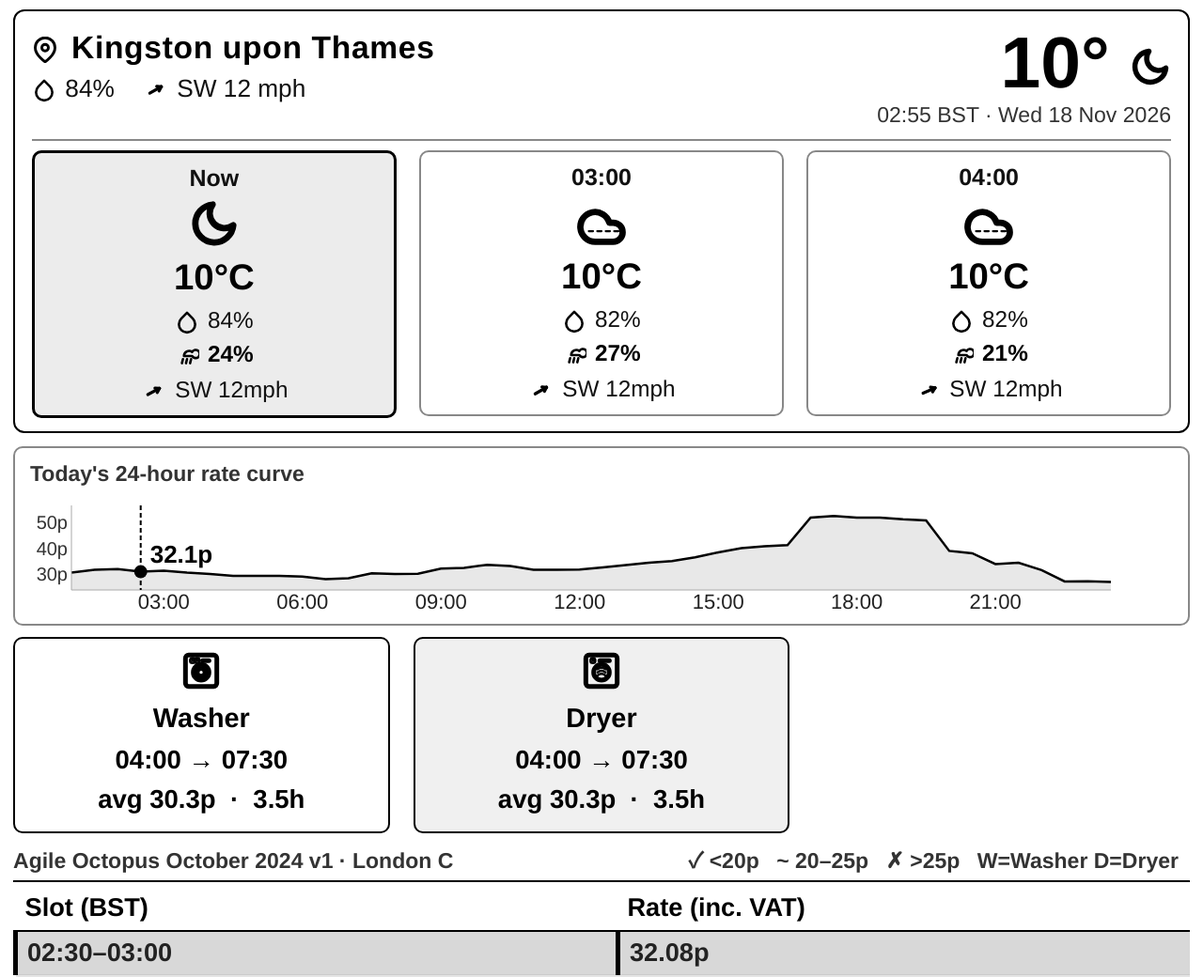
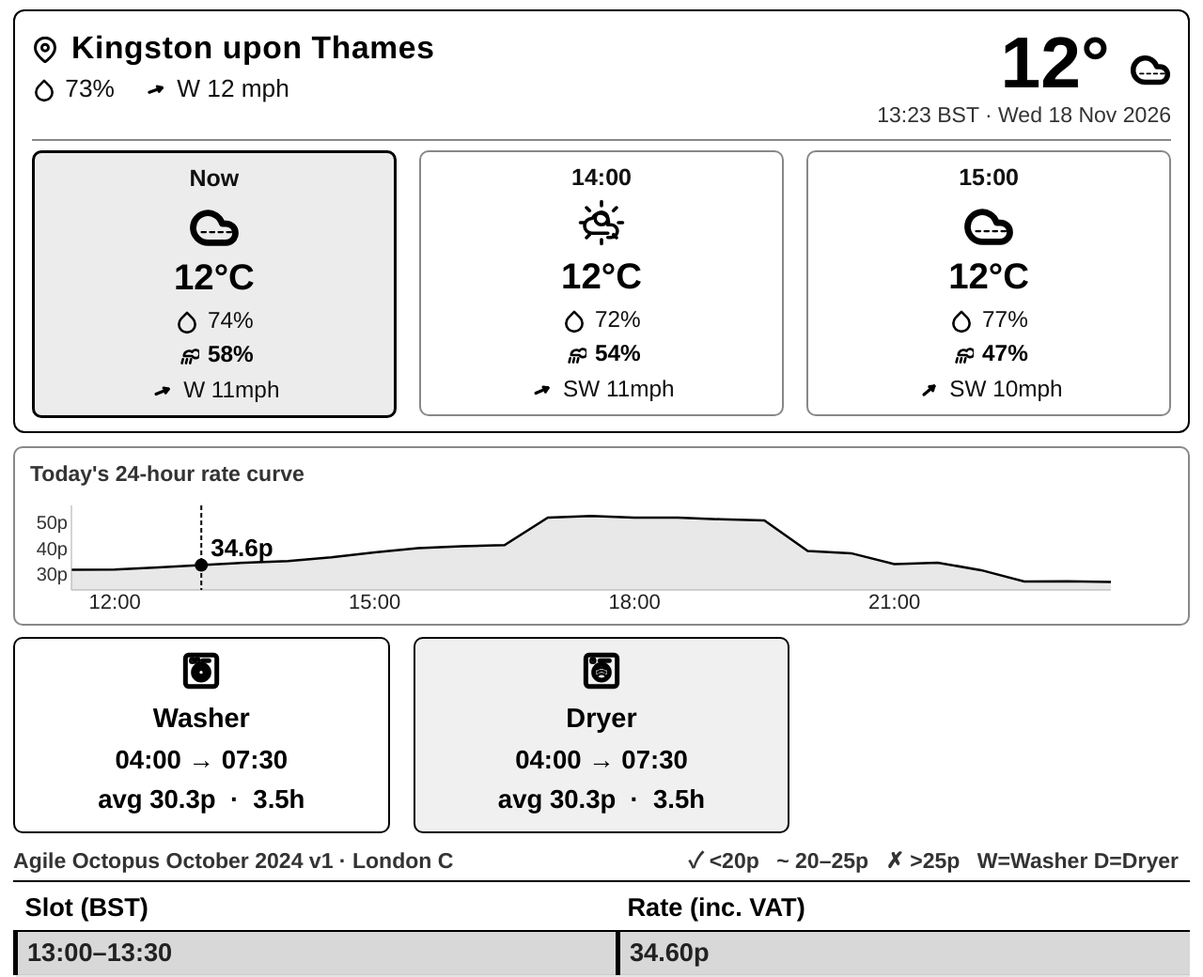
Before and after one commit to jiangjijiji/agile-dashboard, a plain HTML site: page index.html in a window 1280 px wide. Shown: the top 1040 px of the page at 94% size. Drawn offline with Linux system fonts and the light colour scheme.

Commit message:
chore: update Agile price page 2026-11-18 12:23 UTC

```diff
--- a/index.html
+++ b/index.html
@@ -131,37 +131,37 @@ td .tag   { font-size: 0.8em; margin-right: 5px; font-weight: 700; }
   <div class="wx-top">
     <div class="wx-left">
       <span class="wx-city"><svg width="28" height="28" viewBox="0 0 24 24" fill="none" stroke="black" stroke-width="2.5" stroke-linecap="round" stroke-linejoin="round" style="vertical-align:middle;margin-right:4px"><path d="M21 10c0 7-9 13-9 13S3 17 3 10a9 9 0 0 1 18 0z"/><circle cx="12" cy="10" r="3"/></svg> Kingston upon Thames</span>
-      <span class="wx-meta"><svg width="26" height="26" viewBox="0 0 24 24" fill="none" stroke="black" stroke-width="2.4" stroke-linecap="round" stroke-linejoin="round" style="vertical-align:middle;margin-right:2px"><path d="M12 2.69l5.66 5.66a8 8 0 1 1-11.31 0z"/></svg> 84% &nbsp;&nbsp; <svg width="28" height="28" viewBox="0 0 24 24" fill="none" stroke="black" stroke-width="2.8" stroke-linecap="round" style="vertical-align:middle;margin-right:2px"><line x1="7.2" y1="14.7" x2="17.7" y2="8.8"/><line x1="15.7" y1="12.6" x2="17.7" y2="8.8"/><line x1="13.5" y1="8.5" x2="17.7" y2="8.8"/></svg> SW 12 mph</span>
+      <span class="wx-meta"><svg width="26" height="26" viewBox="0 0 24 24" fill="none" stroke="black" stroke-width="2.4" stroke-linecap="round" stroke-linejoin="round" style="vertical-align:middle;margin-right:2px"><path d="M12 2.69l5.66 5.66a8 8 0 1 1-11.31 0z"/></svg> 73% &nbsp;&nbsp; <svg width="28" height="28" viewBox="0 0 24 24" fill="none" stroke="black" stroke-width="2.8" stroke-linecap="round" style="vertical-align:middle;margin-right:2px"><line x1="6.8" y1="13.9" x2="18.1" y2="9.8"/><line x1="15.6" y1="13.1" x2="18.1" y2="9.8"/><line x1="14.0" y1="8.8" x2="18.1" y2="9.8"/></svg> W 12 mph</span>
     </div>
     <div class="wx-right">
-      <div class="wx-temp-big">10° <svg width="44" height="44" viewBox="0 0 24 24" fill="none" stroke="black" stroke-width="3.0" stroke-linecap="round" stroke-linejoin="round"><path d="M21 12.79A9 9 0 1 1 11.21 3 7 7 0 0 0 21 12.79z"/></svg></div>
-      <div class="wx-time">02:55 BST  ·  Wed 18 Nov 2026</div>
+      <div class="wx-temp-big">12° <svg width="44" height="44" viewBox="0 0 24 24" fill="none" stroke="black" stroke-width="3.0" stroke-linecap="round" stroke-linejoin="round"><path d="M17.5 21H9a7 7 0 1 1 6.71-9h1.79a4.5 4.5 0 1 1 0 9z"/><path d="M20 16H6" stroke-dasharray="2 2" stroke-width="1"/></svg></div>
+      <div class="wx-time">13:23 BST  ·  Wed 18 Nov 2026</div>
     </div>
   </div>
   <div class="wx-cards">
     <div class="wx-card now">
       <div class="wc-time">Now</div>
-      <div class="wc-icon"><svg width="54" height="54" viewBox="0 0 24 24" fill="none" stroke="black" stroke-width="3.0" stroke-linecap="round" stroke-linejoin="round"><path d="M21 12.79A9 9 0 1 1 11.21 3 7 7 0 0 0 21 12.79z"/></svg></div>
-      <div class="wc-temp">10°C</div>
-      <div class="wc-hum"><svg width="26" height="26" viewBox="0 0 24 24" fill="none" stroke="black" stroke-width="2.4" stroke-linecap="round" stroke-linejoin="round" style="vertical-align:middle;margin-right:2px"><path d="M12 2.69l5.66 5.66a8 8 0 1 1-11.31 0z"/></svg> 84%</div>
-      <div class="wc-rain"><svg width="26" height="26" viewBox="0 0 24 24" fill="none" stroke="black" stroke-width="2.4" stroke-linecap="round" stroke-linejoin="round" style="vertical-align:middle;margin-right:2px"><path d="M17 12H9a5 5 0 0 1 8-4A4 4 0 1 1 17 12z"/><line x1="8" y1="15" x2="7" y2="19"/><line x1="12" y1="15" x2="11" y2="19"/><line x1="16" y1="15" x2="15" y2="19"/></svg> 24%</div>
-      <div class="wc-wind"><svg width="28" height="28" viewBox="0 0 24 24" fill="none" stroke="black" stroke-width="2.8" stroke-linecap="round" style="vertical-align:middle;margin-right:2px"><line x1="7.1" y1="14.6" x2="17.7" y2="8.9"/><line x1="15.7" y1="12.6" x2="17.7" y2="8.9"/><line x1="13.6" y1="8.6" x2="17.7" y2="8.9"/></svg> SW 12mph</div>
+      <div class="wc-icon"><svg width="54" height="54" viewBox="0 0 24 24" fill="none" stroke="black" stroke-width="3.0" stroke-linecap="round" stroke-linejoin="round"><path d="M17.5 21H9a7 7 0 1 1 6.71-9h1.79a4.5 4.5 0 1 1 0 9z"/><path d="M20 16H6" stroke-dasharray="2 2" stroke-width="1"/></svg></div>
+      <div class="wc-temp">12°C</div>
+      <div class="wc-hum"><svg width="26" height="26" viewBox="0 0 24 24" fill="none" stroke="black" stroke-width="2.4" stroke-linecap="round" stroke-linejoin="round" style="vertical-align:middle;margin-right:2px"><path d="M12 2.69l5.66 5.66a8 8 0 1 1-11.31 0z"/></svg> 74%</div>
+      <div class="wc-rain"><svg width="26" height="26" viewBox="0 0 24 24" fill="none" stroke="black" stroke-width="2.4" stroke-linecap="round" stroke-linejoin="round" style="vertical-align:middle;margin-right:2px"><path d="M17 12H9a5 5 0 0 1 8-4A4 4 0 1 1 17 12z"/><line x1="8" y1="15" x2="7" y2="19"/><line x1="12" y1="15" x2="11" y2="19"/><line x1="16" y1="15" x2="15" y2="19"/></svg> 58%</div>
+      <div class="wc-wind"><svg width="28" height="28" viewBox="0 0 24 24" fill="none" stroke="black" stroke-width="2.8" stroke-linecap="round" style="vertical-align:middle;margin-right:2px"><line x1="6.9" y1="14.1" x2="18.0" y2="9.6"/><line x1="15.6" y1="13.0" x2="18.0" y2="9.6"/><line x1="13.9" y1="8.7" x2="18.0" y2="9.6"/></svg> W 11mph</div>
     </div>
     <div class="wx-card">
-      <div class="wc-time">03:00</div>
-      <div class="wc-icon"><svg width="54" height="54" viewBox="0 0 24 24" fill="none" stroke="black" stroke-width="3.0" stroke-linecap="round" stroke-linejoin="round"><path d="M17.5 21H9a7 7 0 1 1 6.71-9h1.79a4.5 4.5 0 1 1 0 9z"/><path d="M20 16H6" stroke-dasharray="2 2" stroke-width="1"/></svg></div>
-      <div class="wc-temp">10°C</div>
-      <div class="wc-hum"><svg width="26" height="26" viewBox="0 0 24 24" fill="none" stroke="black" stroke-width="2.4" stroke-linecap="round" stroke-linejoin="round" style="vertical-align:middle;margin-right:2px"><path d="M12 2.69l5.66 5.66a8 8 0 1 1-11.31 0z"/></svg> 82%</div>
-      <div class="wc-rain"><svg width="26" height="26" viewBox="0 0 24 24" fill="none" stroke="black" stroke-width="2.4" stroke-linecap="round" stroke-linejoin="round" style="vertical-align:middle;margin-right:2px"><path d="M17 12H9a5 5 0 0 1 8-4A4 4 0 1 1 17 12z"/><line x1="8" y1="15" x2="7" y2="19"/><line x1="12" y1="15" x2="11" y2="19"/><line x1="16" y1="15" x2="15" y2="19"/></svg> 27%</div>
-      <div class="wc-wind"><svg width="28" height="28" viewBox="0 0 24 24" fill="none" stroke="black" stroke-width="2.8" stroke-linecap="round" style="vertical-align:middle;margin-right:2px"><line x1="7.2" y1="14.8" x2="17.6" y2="8.8"/><line x1="15.7" y1="12.5" x2="17.6" y2="8.8"/><line x1="13.4" y1="8.5" x2="17.6" y2="8.8"/></svg> SW 12mph</div>
+      <div class="wc-time">14:00</div>
+      <div class="wc-icon"><svg width="54" height="54" viewBox="0 0 24 24" fill="none" stroke="black" stroke-width="1.6" stroke-linecap="round" stroke-linejoin="round"><path d="M12 2v2M12 20v2M4.93 4.93l1.41 1.41M17.66 17.66l1.41 1.41M2 12h2M20 12h2M4.93 19.07l1.41-1.41M17.66 6.34l1.41-1.41"/><circle cx="12" cy="10" r="3"/><path d="M15 17H7.5a3.5 3.5 0 0 1 0-7h.14A3.5 3.5 0 0 1 15 13"/><path d="M15 13h1.5a3 3 0 0 1 0 6H15"/></svg></div>
+      <div class="wc-temp">12°C</div>
+      <div class="wc-hum"><svg width="26" height="26" viewBox="0 0 24 24" fill="none" stroke="black" stroke-width="2.4" stroke-linecap="round" stroke-linejoin="round" style="vertical-align:middle;margin-right:2px"><path d="M12 2.69l5.66 5.66a8 8 0 1 1-11.31 0z"/></svg> 72%</div>
+      <div class="wc-rain"><svg width="26" height="26" viewBox="0 0 24 24" fill="none" stroke="black" stroke-width="2.4" stroke-linecap="round" stroke-linejoin="round" style="vertical-align:middle;margin-right:2px"><path d="M17 12H9a5 5 0 0 1 8-4A4 4 0 1 1 17 12z"/><line x1="8" y1="15" x2="7" y2="19"/><line x1="12" y1="15" x2="11" y2="19"/><line x1="16" y1="15" x2="15" y2="19"/></svg> 54%</div>
+      <div class="wc-wind"><svg width="28" height="28" viewBox="0 0 24 24" fill="none" stroke="black" stroke-width="2.8" stroke-linecap="round" style="vertical-align:middle;margin-right:2px"><line x1="7.0" y1="14.2" x2="17.9" y2="9.4"/><line x1="15.7" y1="12.9" x2="17.9" y2="9.4"/><line x1="13.8" y1="8.7" x2="17.9" y2="9.4"/></svg> SW 11mph</div>
     </div>
     <div class="wx-card">
-      <div class="wc-time">04:00</div>
+      <div class="wc-time">15:00</div>
       <div class="wc-icon"><svg width="54" height="54" viewBox="0 0 24 24" fill="none" stroke="black" stroke-width="3.0" stroke-linecap="round" stroke-linejoin="round"><path d="M17.5 21H9a7 7 0 1 1 6.71-9h1.79a4.5 4.5 0 1 1 0 9z"/><path d="M20 16H6" stroke-dasharray="2 2" stroke-width="1"/></svg></div>
-      <div class="wc-temp">10°C</div>
-      <div class="wc-hum"><svg width="26" height="26" viewBox="0 0 24 24" fill="none" stroke="black" stroke-width="2.4" stroke-linecap="round" stroke-linejoin="round" style="vertical-align:middle;margin-right:2px"><path d="M12 2.69l5.66 5.66a8 8 0 1 1-11.31 0z"/></svg> 82%</div>
-      <div class="wc-rain"><svg width="26" height="26" viewBox="0 0 24 24" fill="none" stroke="black" stroke-width="2.4" stroke-linecap="round" stroke-linejoin="round" style="vertical-align:middle;margin-right:2px"><path d="M17 12H9a5 5 0 0 1 8-4A4 4 0 1 1 17 12z"/><line x1="8" y1="15" x2="7" y2="19"/><line x1="12" y1="15" x2="11" y2="19"/><line x1="16" y1="15" x2="15" y2="19"/></svg> 21%</div>
-      <div class="wc-wind"><svg width="28" height="28" viewBox="0 0 24 24" fill="none" stroke="black" stroke-width="2.8" stroke-linecap="round" style="vertical-align:middle;margin-right:2px"><line x1="7.0" y1="14.2" x2="17.9" y2="9.4"/><line x1="15.7" y1="12.9" x2="17.9" y2="9.4"/><line x1="13.8" y1="8.7" x2="17.9" y2="9.4"/></svg> SW 12mph</div>
+      <div class="wc-temp">12°C</div>
+      <div class="wc-hum"><svg width="26" height="26" viewBox="0 0 24 24" fill="none" stroke="black" stroke-width="2.4" stroke-linecap="round" stroke-linejoin="round" style="vertical-align:middle;margin-right:2px"><path d="M12 2.69l5.66 5.66a8 8 0 1 1-11.31 0z"/></svg> 77%</div>
+      <div class="wc-rain"><svg width="26" height="26" viewBox="0 0 24 24" fill="none" stroke="black" stroke-width="2.4" stroke-linecap="round" stroke-linejoin="round" style="vertical-align:middle;margin-right:2px"><path d="M17 12H9a5 5 0 0 1 8-4A4 4 0 1 1 17 12z"/><line x1="8" y1="15" x2="7" y2="19"/><line x1="12" y1="15" x2="11" y2="19"/><line x1="16" y1="15" x2="15" y2="19"/></svg> 47%</div>
+      <div class="wc-wind"><svg width="28" height="28" viewBox="0 0 24 24" fill="none" stroke="black" stroke-width="2.8" stroke-linecap="round" style="vertical-align:middle;margin-right:2px"><line x1="7.8" y1="15.5" x2="17.0" y2="7.8"/><line x1="15.8" y1="11.8" x2="17.0" y2="7.8"/><line x1="12.8" y1="8.3" x2="17.0" y2="7.8"/></svg> SW 10mph</div>
     </div></div>
 </div>
 
@@ -170,23 +170,20 @@ td .tag   { font-size: 0.8em; margin-right: 5px; font-weight: 700; }
 <div class="rate-curve-wrap">
   <div class="rate-curve-title">Today's 24-hour rate curve</div>
   <svg width="1160" height="130" viewBox="0 0 1160 130" xmlns="http://www.w3.org/2000/svg" style="display:block">
-<path d="M44.0,102.0 L44.0,83.4 L68.6,80.6 L93.2,79.7 L117.7,82.6 L142.3,81.5 L166.9,83.6 L191.5,84.9 L216.0,87.1 L240.6,87.1 L265.2,87.1 L289.8,87.7 L314.4,90.5 L338.9,89.4 L363.5,84.3 L388.1,84.9 L412.7,84.8 L437.2,79.3 L461.8,78.4 L486.4,75.2 L511.0,76.5 L535.6,80.4 L560.1,80.5 L584.7,80.2 L609.3,77.9 L633.9,75.6 L658.4,72.9 L683.0,71.3 L707.6,67.2 L732.2,62.0 L756.8,57.6 L781.3,55.5 L805.9,54.2 L830.5,24.9 L855.1,23.2 L879.6,24.9 L904.2,25.1 L928.8,26.8 L953.4,27.9 L978.0,60.4 L1002.5,62.9 L1027.1,74.5 L1051.7,73.0 L1076.3,80.9 L1100.8,92.9 L1125.4,92.7 L1150.0,93.6 L1150.0,102.0 Z" fill="#e8e8e8" stroke="none"/>
-<polyline points="44.0,83.4 68.6,80.6 93.2,79.7 117.7,82.6 142.3,81.5 166.9,83.6 191.5,84.9 216.0,87.1 240.6,87.1 265.2,87.1 289.8,87.7 314.4,90.5 338.9,89.4 363.5,84.3 388.1,84.9 412.7,84.8 437.2,79.3 461.8,78.4 486.4,75.2 511.0,76.5 535.6,80.4 560.1,80.5 584.7,80.2 609.3,77.9 633.9,75.6 658.4,72.9 683.0,71.3 707.6,67.2 732.2,62.0 756.8,57.6 781.3,55.5 805.9,54.2 830.5,24.9 855.1,23.2 879.6,24.9 904.2,25.1 928.8,26.8 953.4,27.9 978.0,60.4 1002.5,62.9 1027.1,74.5 1051.7,73.0 1076.3,80.9 1100.8,92.9 1125.4,92.7 1150.0,93.6" fill="none" stroke="black" stroke-width="2.5"/>
+<path d="M44.0,102.0 L44.0,80.5 L90.1,80.2 L136.2,77.9 L182.2,75.6 L228.3,72.9 L274.4,71.3 L320.5,67.2 L366.6,62.0 L412.7,57.6 L458.8,55.5 L504.8,54.2 L550.9,24.9 L597.0,23.2 L643.1,24.9 L689.2,25.1 L735.2,26.8 L781.3,27.9 L827.4,60.4 L873.5,62.9 L919.6,74.5 L965.7,73.0 L1011.8,80.9 L1057.8,92.9 L1103.9,92.7 L1150.0,93.6 L1150.0,102.0 Z" fill="#e8e8e8" stroke="none"/>
+<polyline points="44.0,80.5 90.1,80.2 136.2,77.9 182.2,75.6 228.3,72.9 274.4,71.3 320.5,67.2 366.6,62.0 412.7,57.6 458.8,55.5 504.8,54.2 550.9,24.9 597.0,23.2 643.1,24.9 689.2,25.1 735.2,26.8 781.3,27.9 827.4,60.4 873.5,62.9 919.6,74.5 965.7,73.0 1011.8,80.9 1057.8,92.9 1103.9,92.7 1150.0,93.6" fill="none" stroke="black" stroke-width="2.5"/>
 <text x="40" y="92.4" text-anchor="end" font-size="20" fill="#333">30p</text>
 <text x="40" y="64.5" text-anchor="end" font-size="20" fill="#333">40p</text>
 <text x="40" y="36.5" text-anchor="end" font-size="20" fill="#333">50p</text>
-<text x="142.3" y="122.0" text-anchor="middle" font-size="22" fill="#222">03:00</text>
-<text x="289.8" y="122.0" text-anchor="middle" font-size="22" fill="#222">06:00</text>
-<text x="437.2" y="122.0" text-anchor="middle" font-size="22" fill="#222">09:00</text>
-<text x="584.7" y="122.0" text-anchor="middle" font-size="22" fill="#222">12:00</text>
-<text x="732.2" y="122.0" text-anchor="middle" font-size="22" fill="#222">15:00</text>
-<text x="879.6" y="122.0" text-anchor="middle" font-size="22" fill="#222">18:00</text>
-<text x="1027.1" y="122.0" text-anchor="middle" font-size="22" fill="#222">21:00</text>
+<text x="90.1" y="122.0" text-anchor="middle" font-size="22" fill="#222">12:00</text>
+<text x="366.6" y="122.0" text-anchor="middle" font-size="22" fill="#222">15:00</text>
+<text x="643.1" y="122.0" text-anchor="middle" font-size="22" fill="#222">18:00</text>
+<text x="919.6" y="122.0" text-anchor="middle" font-size="22" fill="#222">21:00</text>
 <line x1="44" y1="12" x2="44" y2="102" stroke="#aaa" stroke-width="1"/>
 <line x1="44" y1="102.0" x2="1150" y2="102.0" stroke="#aaa" stroke-width="1"/>
-<line x1="117.7" y1="12" x2="117.7" y2="102" stroke="black" stroke-width="2.0" stroke-dasharray="5 3"/>
-<circle cx="117.7" cy="82.6" r="7" fill="black"/>
-<text x="127.7" y="72.6" font-size="26" font-weight="bold" fill="black">32.1p</text>
+<line x1="182.2" y1="12" x2="182.2" y2="102" stroke="black" stroke-width="2.0" stroke-dasharray="5 3"/>
+<circle cx="182.2" cy="75.6" r="7" fill="black"/>
+<text x="192.2" y="65.6" font-size="26" font-weight="bold" fill="black">34.6p</text>
 </svg>
 </div>
 
@@ -218,28 +215,7 @@ td .tag   { font-size: 0.8em; margin-right: 5px; font-weight: 700; }
   <table>
     <thead><tr><th>Slot (BST)</th><th>Rate (inc. VAT)</th></tr></thead>
     <tbody>
-<tr class="cur red"><td>02:30–03:00</td><td>32.08p</td></tr>
-<tr class="red"><td>03:00–03:30</td><td>32.46p</td></tr>
-<tr class="red"><td>03:30–04:00</td><td>31.73p</td></tr>
-<tr class="red"><td><span class="tag">W</span><span class="tag">D</span>04:00–04:30</td><td>31.26p</td></tr>
-<tr class="red"><td><span class="tag">W</span><span class="tag">D</span>04:30–05:00</td><td>30.46p</td></tr>
-<tr class="red"><td><span class="tag">W</span><span class="tag">D</span>05:00–05:30</td><td>30.46p</td></tr>
-<tr class="red"><td><span class="tag">W</span><span class="tag">D</span>05:30–06:00</td><td>30.46p</td></tr>
-<tr class="red"><td><span class="tag">W</span><span class="tag">D</span>06:00–06:30</td><td>30.26p</td></tr>
-<tr class="red"><td><span class="tag">W</span><span class="tag">D</span>06:30–07:00</td><td>29.26p</td></tr>
-<tr class="red"><td><span class="tag">W</span><span class="tag">D</span>07:00–07:30</td><td>29.66p</td></tr>
-<tr class="red"><td>07:30–08:00</td><td>31.46p</td></tr>
-<tr class="red"><td>08:00–08:30</td><td>31.26p</td></tr>
-<tr class="red"><td>08:30–09:00</td><td>31.31p</td></tr>
-<tr class="red"><td>09:00–09:30</td><td>33.27p</td></tr>
-<tr class="red"><td>09:30–10:00</td><td>33.59p</td></tr>
-<tr class="red"><td>10:00–10:30</td><td>34.73p</td></tr>
-<tr class="red"><td>10:30–11:00</td><td>34.26p</td></tr>
-<tr class="red"><td>11:00–11:30</td><td>32.86p</td></tr>
-<tr class="red"><td>11:30–12:00</td><td>32.84p</td></tr>
-<tr class="red"><td>12:00–12:30</td><td>32.95p</td></tr>
-<tr class="red"><td>12:30–13:00</td><td>33.78p</td></tr>
-<tr class="red"><td>13:00–13:30</td><td>34.60p</td></tr>
+<tr class="cur red"><td>13:00–13:30</td><td>34.60p</td></tr>
 <tr class="red"><td>13:30–14:00</td><td>35.56p</td></tr>
 <tr class="red"><td>14:00–14:30</td><td>36.14p</td></tr>
 <tr class="red"><td>14:30–15:00</td><td>37.60p</td></tr>
@@ -264,11 +240,32 @@ td .tag   { font-size: 0.8em; margin-right: 5px; font-weight: 700; }
 <tr class="red"><td>01:00–01:30</td><td>31.80p</td></tr>
 <tr class="red"><td>01:30–02:00</td><td>32.80p</td></tr>
 <tr class="red"><td>02:00–02:30</td><td>33.12p</td></tr>
+<tr class="red"><td>02:30–03:00</td><td>32.08p</td></tr>
+<tr class="red"><td>03:00–03:30</td><td>32.46p</td></tr>
+<tr class="red"><td>03:30–04:00</td><td>31.73p</td></tr>
+<tr class="red"><td><span class="tag">W</span><span class="tag">D</span>04:00–04:30</td><td>31.26p</td></tr>
+<tr class="red"><td><span class="tag">W</span><span class="tag">D</span>04:30–05:00</td><td>30.46p</td></tr>
+<tr class="red"><td><span class="tag">W</span><span class="tag">D</span>05:00–05:30</td><td>30.46p</td></tr>
+<tr class="red"><td><span class="tag">W</span><span class="tag">D</span>05:30–06:00</td><td>30.46p</td></tr>
+<tr class="red"><td><span class="tag">W</span><span class="tag">D</span>06:00–06:30</td><td>30.26p</td></tr>
+<tr class="red"><td><span class="tag">W</span><span class="tag">D</span>06:30–07:00</td><td>29.26p</td></tr>
+<tr class="red"><td><span class="tag">W</span><span class="tag">D</span>07:00–07:30</td><td>29.66p</td></tr>
+<tr class="red"><td>07:30–08:00</td><td>31.46p</td></tr>
+<tr class="red"><td>08:00–08:30</td><td>31.26p</td></tr>
+<tr class="red"><td>08:30–09:00</td><td>31.31p</td></tr>
+<tr class="red"><td>09:00–09:30</td><td>33.27p</td></tr>
+<tr class="red"><td>09:30–10:00</td><td>33.59p</td></tr>
+<tr class="red"><td>10:00–10:30</td><td>34.73p</td></tr>
+<tr class="red"><td>10:30–11:00</td><td>34.26p</td></tr>
+<tr class="red"><td>11:00–11:30</td><td>32.86p</td></tr>
+<tr class="red"><td>11:30–12:00</td><td>32.84p</td></tr>
+<tr class="red"><td>12:00–12:30</td><td>32.95p</td></tr>
+<tr class="red"><td>12:30–13:00</td><td>33.78p</td></tr>
     </tbody>
   </table>
 </div>
 
-<p class="footer">Generated: 2026-11-18 01:55 UTC &nbsp;|&nbsp; Auto-updated every 4h &nbsp;|&nbsp; Page refreshes at :00 &amp; :30</p>
+<p class="footer">Generated: 2026-11-18 12:23 UTC &nbsp;|&nbsp; Auto-updated every 4h &nbsp;|&nbsp; Page refreshes at :00 &amp; :30</p>
 
 <script>
 // Refresh at the next exact :00 or :30 minute mark
```
Also changed, not shown: summary.json (+11 -11 lines).
